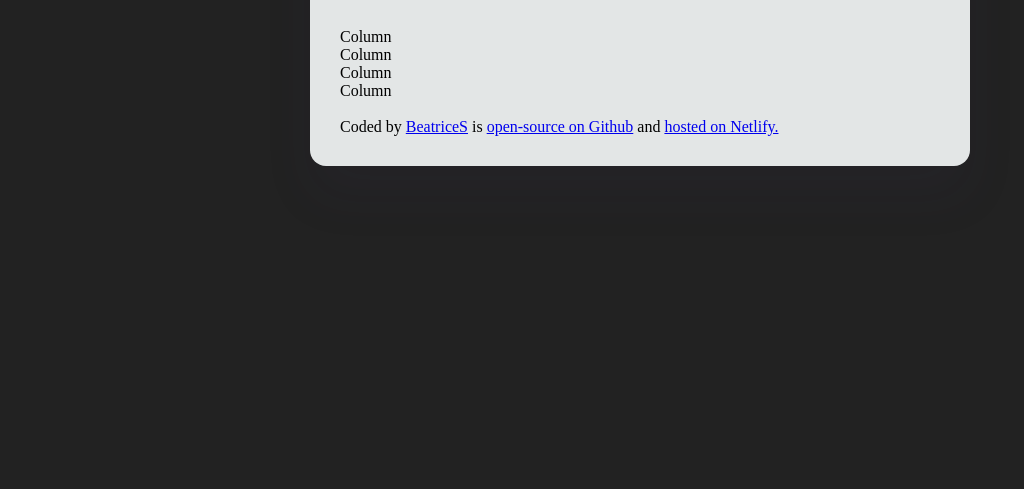
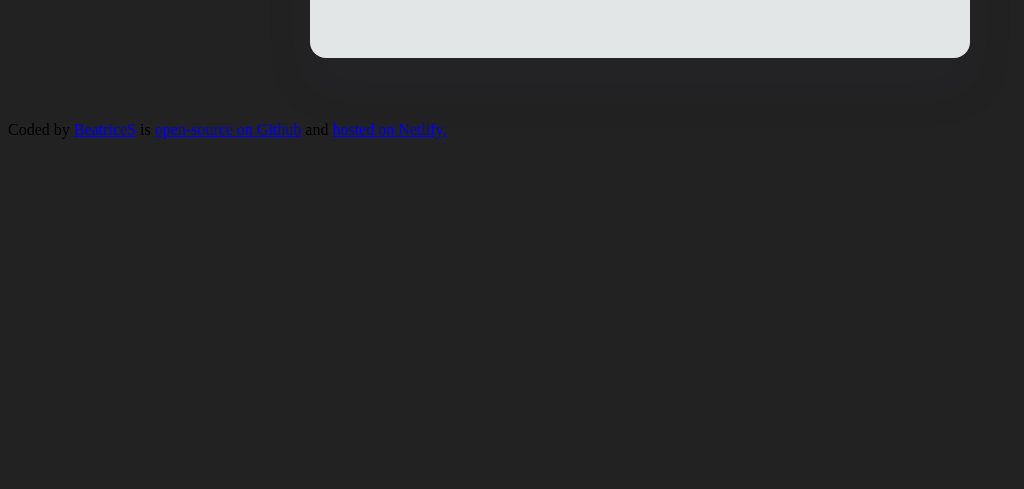
Before and after one commit to Bea-manu/weather-app-week8, a plain HTML site: page index.html in a window 1280 px wide. Shown: the part 311-800 px from the top of the page, without its empty margins (0-1024 px from the left). Drawn offline with nearby package versions, Linux system fonts and the light colour scheme; no server answers.

Commit message:
deleted in html

```diff
--- a/index.html
+++ b/index.html
@@ -42,13 +42,6 @@
         </div>
        <br/>
         <div class="weather-forecast" id="forecast"></div>
-        <div class="container">
-  <div class="row row-cols-4">
-    <div class="col">Column</div>
-    <div class="col">Column</div>
-    <div class="col">Column</div>
-    <div class="col">Column</div>
-  </div>
 </div>
       </main>
       <br />
```
